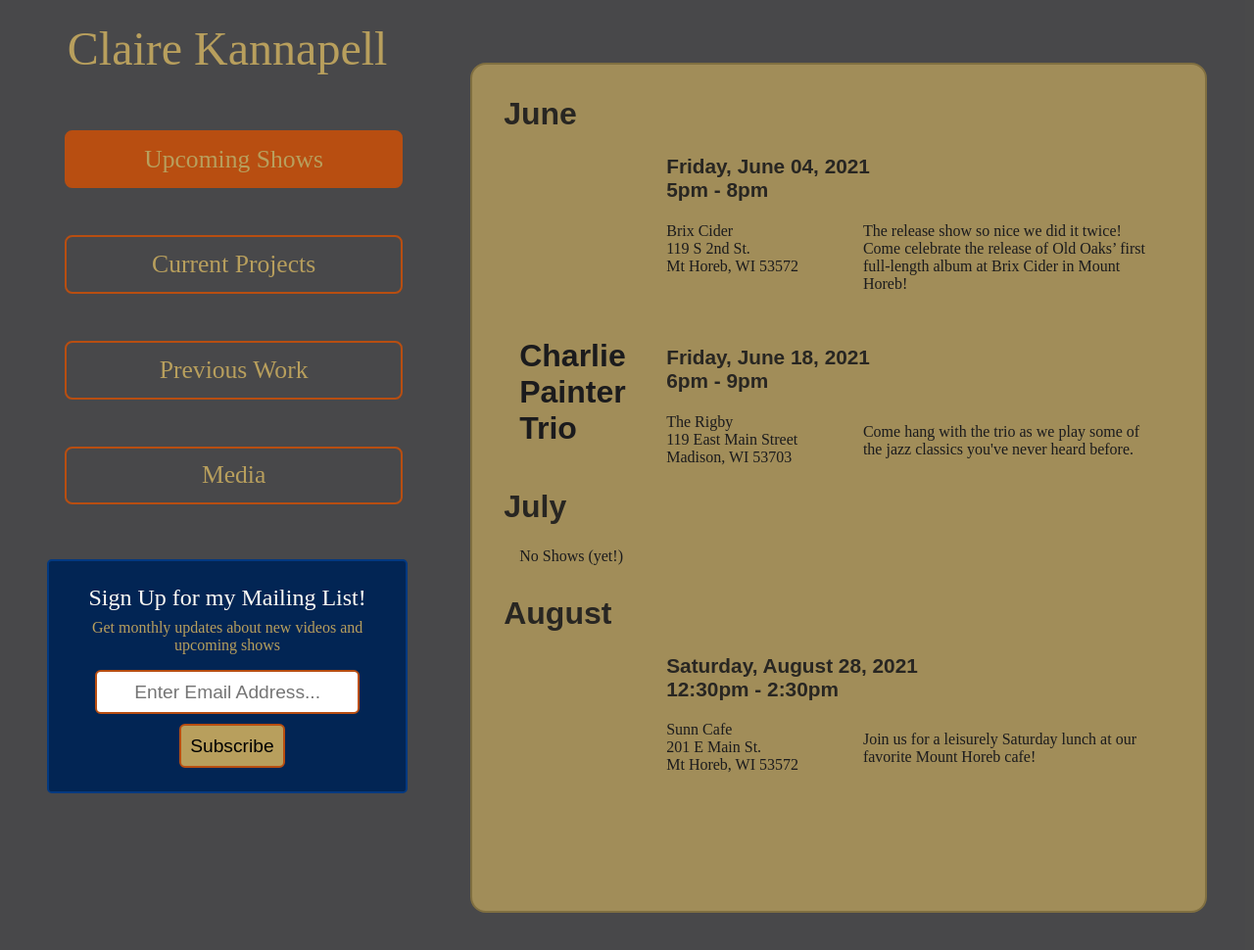
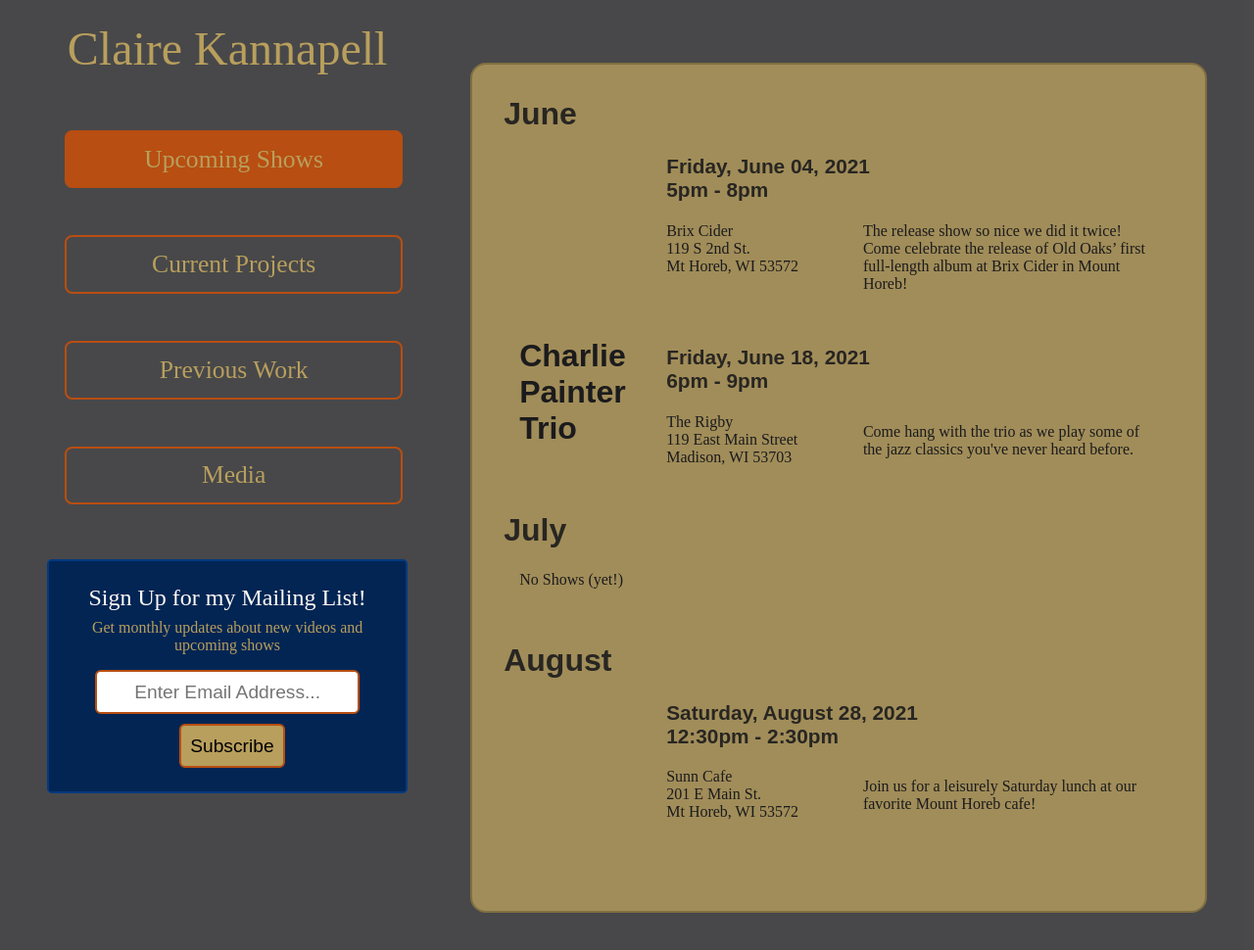
Before and after one commit to kannapples/eClaire, a Gatsby site: page /upcoming-shows in a window 1280 px wide. Shown: the whole page at 98% size. Built offline with nearby package versions, Linux system fonts and the light colour scheme; Gatsby itself is replaced by a stand-in of ours; a web font is replaced by a local one.

Commit message:
fix spacing in month sections

```diff
--- a/src/pages/upcoming-shows.js
+++ b/src/pages/upcoming-shows.js
@@ -48,13 +48,13 @@ export default function UpcomingShows() {
                         altText="Charlie Painter Trio"
                     />
                 </div>
-                <div>
+                <div className="month-container">
                     <MonthMarker month="July" />
                     <NoShowInfo
                         description="No Shows (yet!)"
                     />
                 </div>
-                <div>
+                <div className="month-container">
                     <MonthMarker month="August" />
                     <ShowInfo
                         title="Old Oaks on the Sunn Cafe Patio"
--- a/src/stylesheets/showInfo.scss
+++ b/src/stylesheets/showInfo.scss
@@ -49,6 +49,9 @@
     color: $eclaire-dark-grey;
     opacity: 0.9;
 }
+.month-container {
+    padding-bottom: 1.5em;
+}
 .band-logo-alt-text {
     font-family: arbotek, sans-serif;
     font-weight: 900;
```
